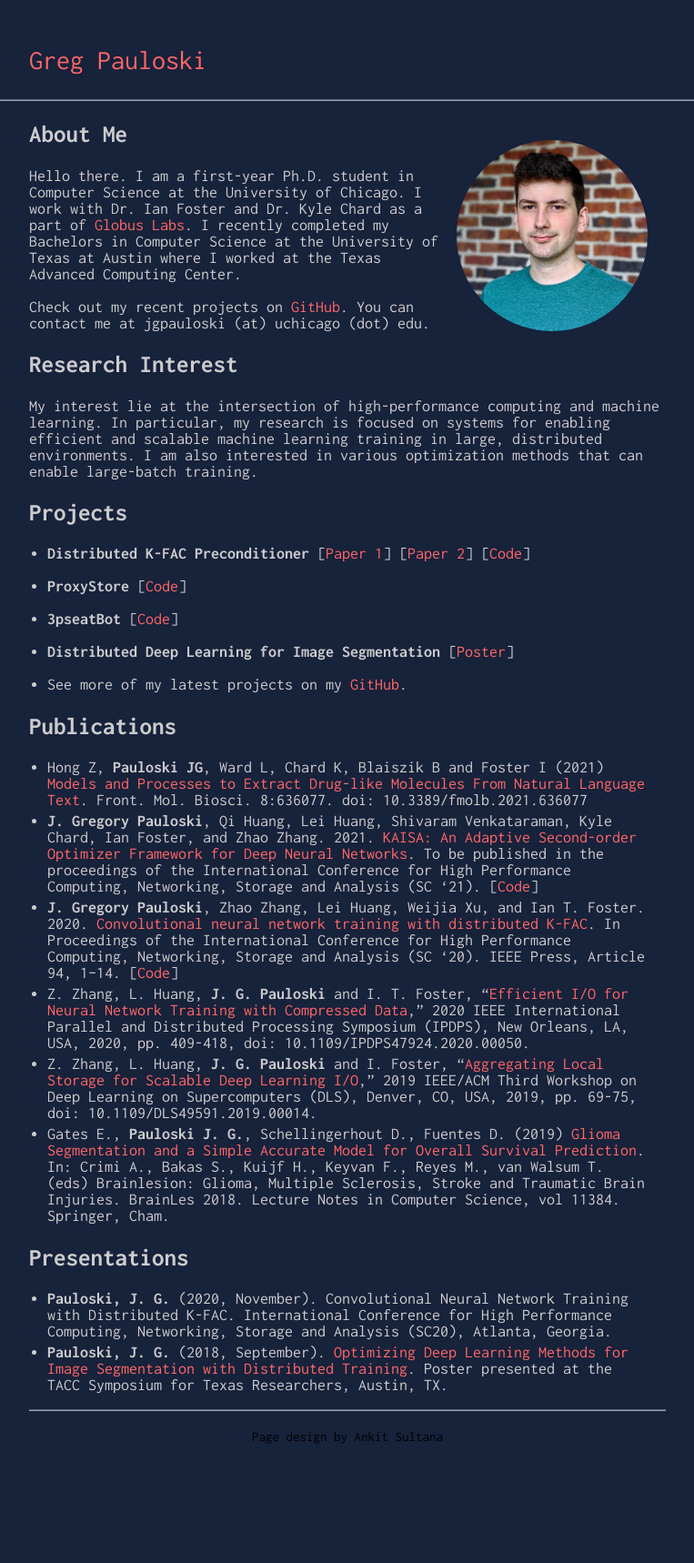
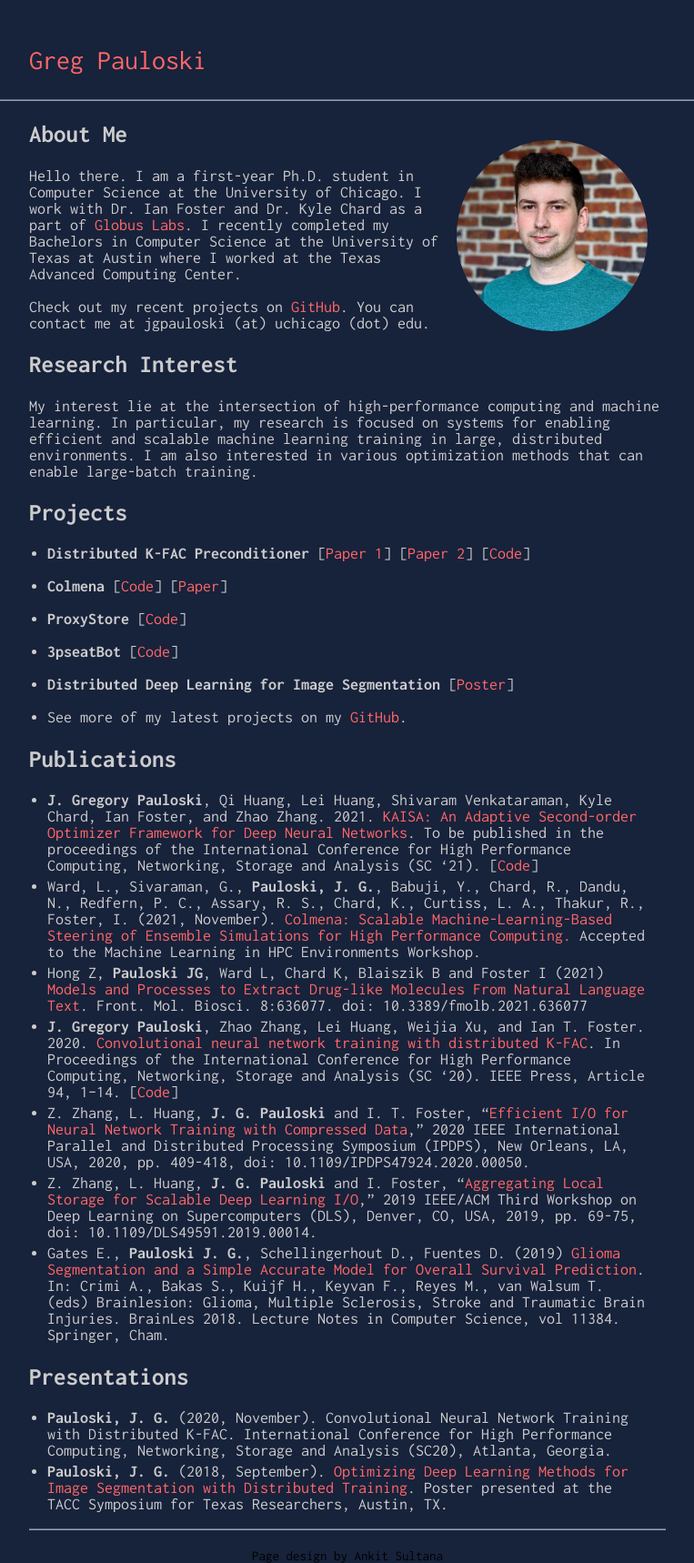
Before and after one commit to gpauloski/gpauloski.github.io, a Jekyll site: the page built from index.md, in a window 1280 px wide. Shown: the whole page at 91% size, without its empty margins (258-1021 px from the left). Built offline with Jekyll 4.4.1, drawn with Linux system fonts in a browser that asks for light colours; our own code applies the rules of GitHub Pages for plain Markdown files; before the commit the page ends 1587 px from its top, so only the background shows below that.

Commit message:
Update index.md

```diff
--- a/index.md
+++ b/index.md
@@ -24,7 +24,9 @@ I am also interested in various optimization methods that can enable large-batch
 
 - **Distributed K-FAC Preconditioner** \[[Paper 1](https://arxiv.org/pdf/2007.00784)\] \[[Paper 2](https://arxiv.org/abs/2107.01739)\] \[[Code](https://github.com/gpauloski/kfac_pytorch)\]
 
-- **ProxyStore** \[[Code](https://github.com/gpauloski/ProxyStore)]
+- **Colmena** \[[Code](https://github.com/exalearn/colmena)\] \[[Paper](https://arxiv.org/abs/2110.02827)\]
+
+- **ProxyStore** \[[Code](https://github.com/gpauloski/ProxyStore)\]
 
 - **3pseatBot** \[[Code](https://github.com/gpauloski/3pseatBot)\]
 
@@ -34,8 +36,11 @@ I am also interested in various optimization methods that can enable large-batch
 
 ## Publications
 
+- **J. Gregory Pauloski**, Qi Huang, Lei Huang, Shivaram Venkataraman, Kyle Chard, Ian Foster, and Zhao Zhang. 2021. [KAISA: An Adaptive Second-order Optimizer Framework for Deep Neural Networks](https://arxiv.org/abs/2107.01739). To be published in the proceedings of the International Conference for High Performance Computing, Networking, Storage and Analysis (SC '21). \[[Code](https://github.com/gpauloski/kfac_pytorch)\]
+- Ward, L., Sivaraman, G., **Pauloski, J. G.**, Babuji, Y., Chard, R., Dandu, N., Redfern, P. C., Assary, R. S., Chard, K., Curtiss, L. A., Thakur, R., Foster, I. (2021, November).
+[Colmena: Scalable Machine-Learning-Based Steering of Ensemble Simulations for High Performance Computing.](https://arxiv.org/abs/2110.02827)
+Accepted to the Machine Learning in HPC Environments Workshop.
 - Hong Z, **Pauloski JG**, Ward L, Chard K, Blaiszik B and Foster I (2021) [Models and Processes to Extract Drug-like Molecules From Natural Language Text](https://www.frontiersin.org/articles/10.3389/fmolb.2021.636077/full). Front. Mol. Biosci. 8:636077. doi: 10.3389/fmolb.2021.636077
-- **J. Gregory Pauloski**, Qi Huang, Lei Huang, Shivaram Venkataraman, Kyle Chard, Ian Foster, and Zhao Zhang. 2021. [KAISA: An Adaptive Second-order Optimizer Framework for Deep Neural Networks](https://arxiv.org/abs/2107.01739). To be published in the proceedings of the International Conference for High Performance Computing, Networking, Storage and Analysis (SC '21). \[[Code](https://github.com/gpauloski/kfac_pytorch)\]
 - **J. Gregory Pauloski**, Zhao Zhang, Lei Huang, Weijia Xu, and Ian T. Foster. 2020. [Convolutional neural network training with distributed K-FAC](https://dl.acm.org/doi/10.5555/3433701.3433826). In Proceedings of the International Conference for High Performance Computing, Networking, Storage and Analysis (SC '20). IEEE Press, Article 94, 1–14. \[[Code](https://github.com/gpauloski/kfac_pytorch)\]
 - Z. Zhang, L. Huang, **J. G. Pauloski** and I. T. Foster, "[Efficient I/O for Neural Network Training with Compressed Data](https://ieeexplore.ieee.org/abstract/document/9139800)," 2020 IEEE International Parallel and Distributed Processing Symposium (IPDPS), New Orleans, LA, USA, 2020, pp. 409-418, doi: 10.1109/IPDPS47924.2020.00050.
 - Z. Zhang, L. Huang, **J. G. Pauloski** and I. Foster, "[Aggregating Local Storage for Scalable Deep Learning I/O](https://ieeexplore.ieee.org/document/8945112)," 2019 IEEE/ACM Third Workshop on Deep Learning on Supercomputers (DLS), Denver, CO, USA, 2019, pp. 69-75, doi: 10.1109/DLS49591.2019.00014.
```
